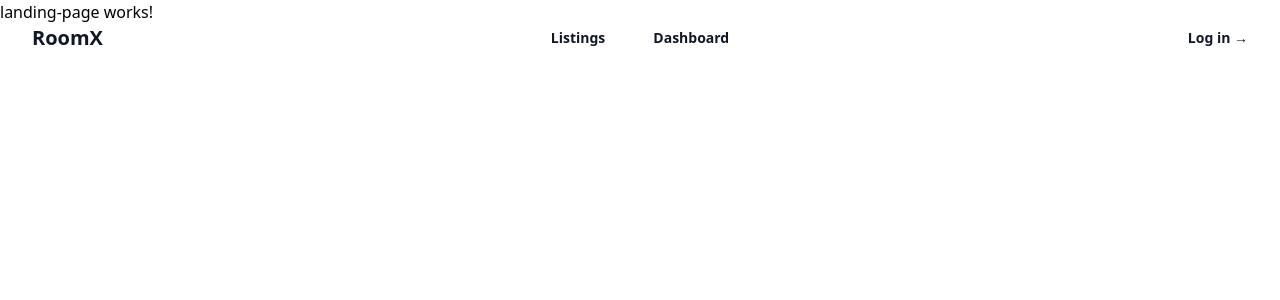
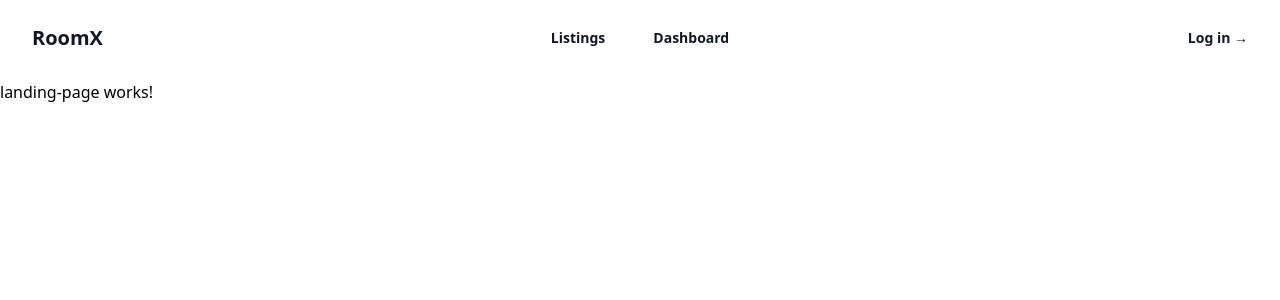
Before and after one commit to AdamDono/roomx-frontend, an Angular app: page / in a window 1280 px wide. Shown: the top 300 px of the page. Built offline with nearby package versions, Linux system fonts and the light colour scheme.

Commit message:
navbar works

```diff
--- a/src/app/app.component.html
+++ b/src/app/app.component.html
@@ -1,4 +1,2 @@
-
 <router-outlet></router-outlet>
-
 <app-navbar></app-navbar>
--- a/src/app/app.component.ts
+++ b/src/app/app.component.ts
@@ -5,7 +5,7 @@ import { NavbarComponent } from './navbar/navbar.component';
 
 @Component({
   selector: 'app-root',
-  imports: [RouterOutlet,NavbarComponent],
+  imports: [RouterOutlet, NavbarComponent],
   templateUrl: './app.component.html',
   styleUrl: './app.component.css'
 })
--- a/src/styles.css
+++ b/src/styles.css
@@ -1 +1,9 @@
-/* You can add global styles to this file, and also import other style files */
+/* Add padding to the body to prevent content from overlapping the fixed navbar */
+body {
+    padding-top: 80px; /* Adjust this value based on your navbar height */
+  }
+
+  /* Ensure the routed components are pushed down by the navbar height */
+  router-outlet + * {
+    margin-top: 80px; /* Adjust this value based on your navbar height */
+  }
```
Also changed, not shown: src/app/app.routes.ts (+6 -5 lines).
